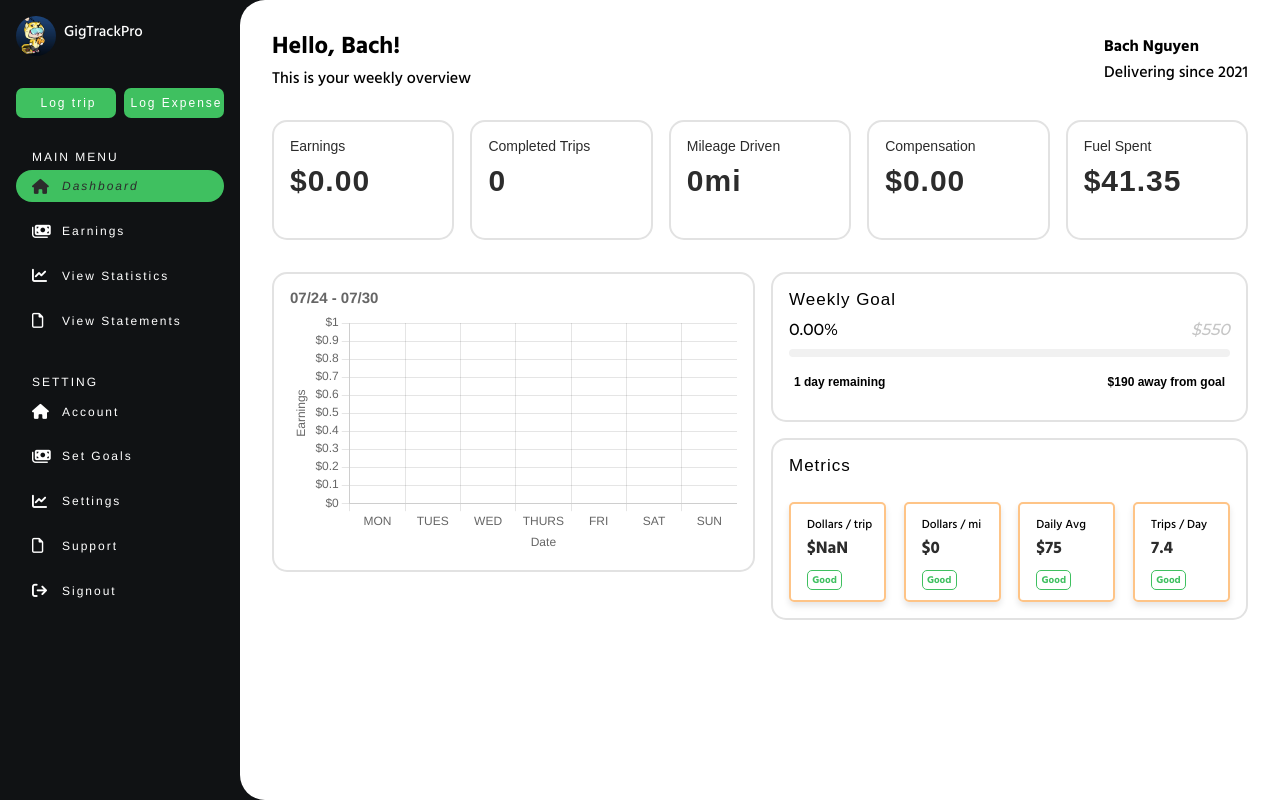
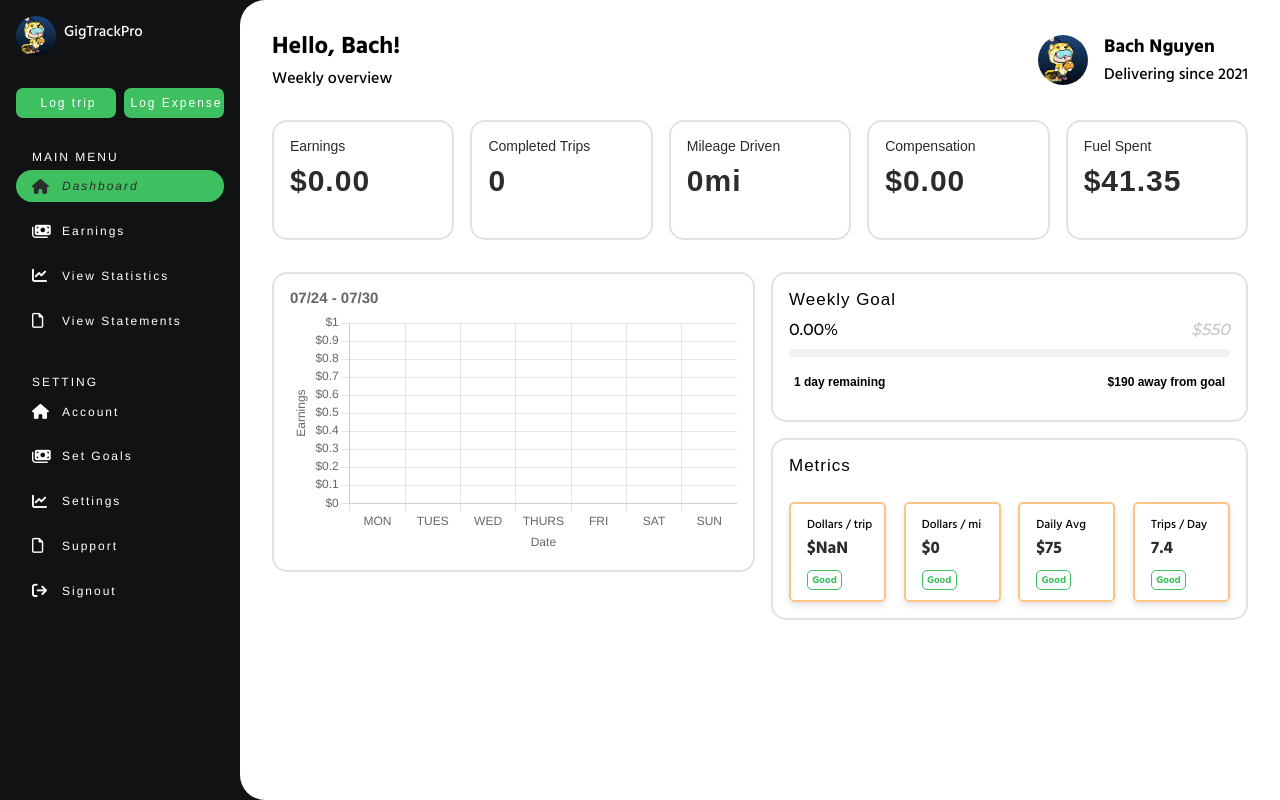
Before and after one commit to bvchnguyen/GigLog, a React (Create React App) app in the folder gigtrackpro/frontend/: page / in a window 1280 px wide. Built offline with nearby package versions, Linux system fonts and the light colour scheme.

Commit message:
added user profile bar

```diff
--- a/gigtrackpro/frontend/src/App.js
+++ b/gigtrackpro/frontend/src/App.js
@@ -1,14 +1,16 @@
-import React, { useState } from 'react'
-import styled from 'styled-components'
-import { Mainlayout } from './styles/Layouts'
+import React, { useState } from 'react';
+import styled from 'styled-components';
+import { Mainlayout } from './styles/Layouts';
+import { useGlobalContext } from './context/Global';
 import Navigation from './components/Navigation/Navigation';
 import Dashboard from './components/Dashboard/Dashboard';
 import Statistics from './components/Statistics/Statistics';
 import Statement from './components/Statement/Statement';
 import Earnings from './components/Earnings/Earnings';
 import EarningsModal from './components/Modal/EarningsModal';
-import { useGlobalContext } from './context/Global';
 import RenderItems from './components/EarningsItems/RenderItems';
+import  avatar from '/Users/bvch/Documents/GigTrackPro/gigtrackpro/frontend/src/img/avatar.jpg'
+
 
 function App() {
 
@@ -39,7 +41,7 @@ function App() {
             case 1:
                 return <div>
                             <h2>Hello, Bach!</h2>
-                            <p>This is your weekly overview</p>
+                            <p>Weekly overview</p>
                         </div>
             case 2:
                 return <h2>Earnings</h2>
@@ -57,11 +59,14 @@ function App() {
         <Mainlayout>
             <Navigation active={ active } setActive={ setActive }/>
             <main>
-                <div className='hellotest'>
+                <div className='heading'>
                     {displayNavSelect()}
-                    <div>
-                        <h4>Bach Nguyen</h4>
-                        <p>Delivering since 2021</p>
+                    <div className='avi-container'>
+                        <img  src={avatar} alt ="Avatar"/>
+                        <div className="name-info">
+                            <h3>Bach Nguyen</h3>
+                            <p>Delivering since 2021</p>
+                        </div>
                     </div>
                 </div>
                 <div>
@@ -75,8 +80,7 @@ function App() {
 
 const AppStyled = styled.div`
     height: 100vh;
-    /* position: relative; */
-    .hellotest{
+    .heading{
         background-color: white;
         height: 15vh;
         padding: 2rem;
@@ -85,6 +89,18 @@ const AppStyled = styled.div`
         flex-direction: row;
         justify-content: space-between;
         align-items: center;
+        .avi-container{
+            display: flex;
+            flex-direction: row;
+            gap: 1rem;
+            align-items: center;
+            img {
+                width: 50px;
+                height: 50px;
+                border-radius: 50%;
+                object-fit: cover;
+            }
+    }
     }
     main{
         position: relative;
```
